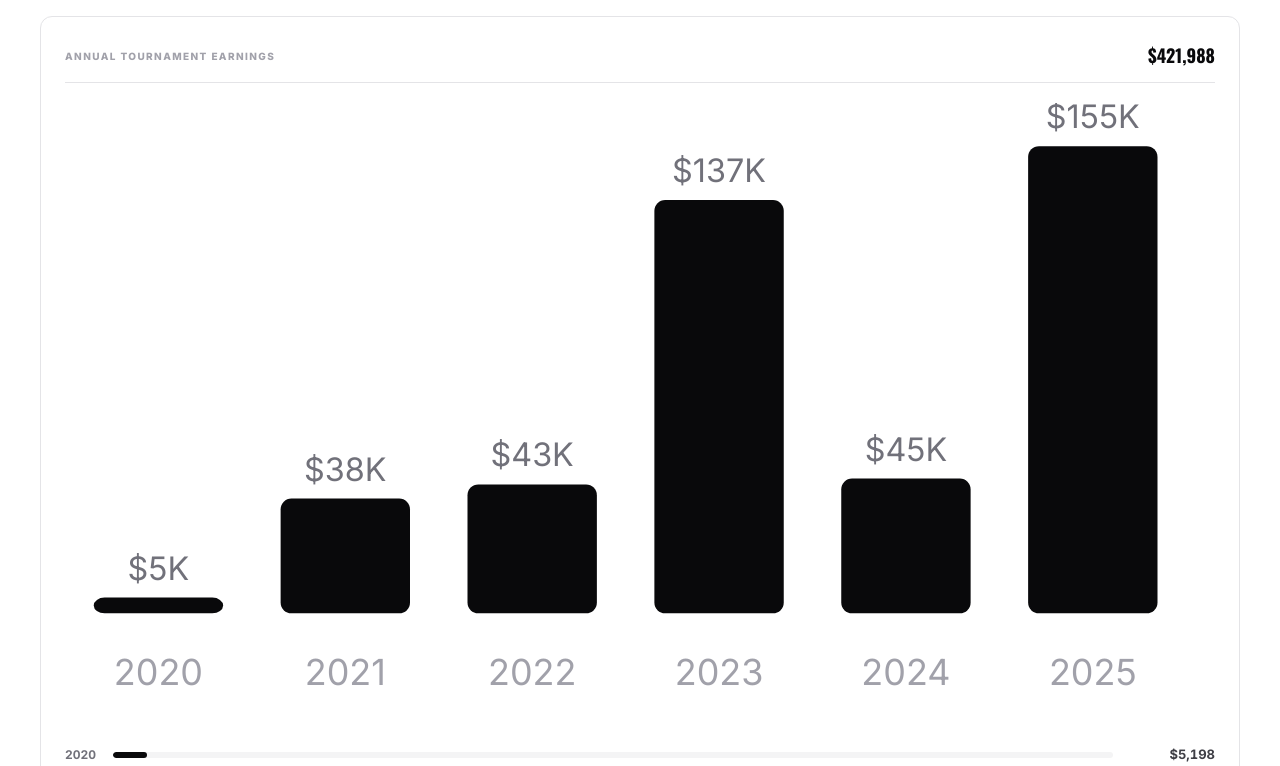
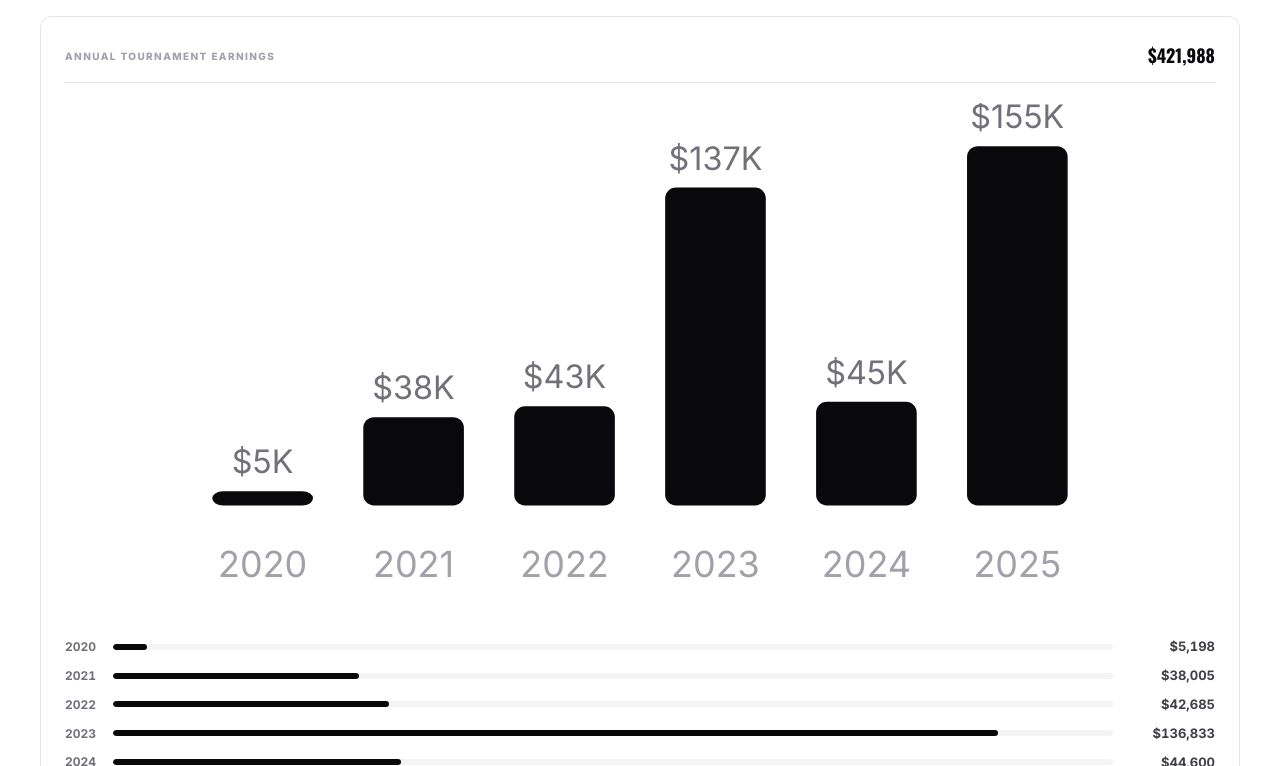
Before and after one commit to EmirhanUzel/espor-website, a React (Vite) app: page /oyuncu/Boaster in a window 1280 px wide. Shown: the part 1014-1780 px from the top of the page. Built offline with nearby package versions, Linux system fonts and the light colour scheme.

Commit message:
changes made to the player profile section.

```diff
--- a/src/pages/PlayerProfile.jsx
+++ b/src/pages/PlayerProfile.jsx
@@ -70,16 +70,18 @@ function MarketValueChart({ history, current }) {
 function EarningsChart({ data }) {
   const entries = Object.entries(data).sort(([a], [b]) => a.localeCompare(b));
   const max = Math.max(...entries.map(([, v]) => v));
-  const barW = 36, gap = 16, padX = 8, padY = 12, H = 130;
-  const totalW = padX * 2 + entries.length * (barW + gap) - gap;
+  const barW = 28, gap = 14, padY = 12, H = 100;
+  const contentW = entries.length * (barW + gap) - gap;
+  const viewBoxW = Math.max(contentW + 32, 320);
+  const startX = (viewBoxW - contentW) / 2;
   const fmt = v => v >= 1000000 ? `$${(v / 1000000).toFixed(1)}M` : `$${Math.round(v / 1000)}K`;
 
   return (
     <div className={styles.chartWrap}>
-      <svg viewBox={`0 0 ${Math.max(totalW, 320)} ${H + 44}`} width="100%" style={{ display: "block", overflow: "visible" }}>
+      <svg viewBox={`0 0 ${viewBoxW} ${H + 44}`} width="100%" style={{ display: "block", overflow: "visible" }}>
         {entries.map(([year, val], i) => {
           const barH = max > 0 ? Math.max((val / max) * H, 4) : 4;
-          const x = padX + i * (barW + gap);
+          const x = startX + i * (barW + gap);
           const y = padY + H - barH;
           return (
             <g key={year}>
```
